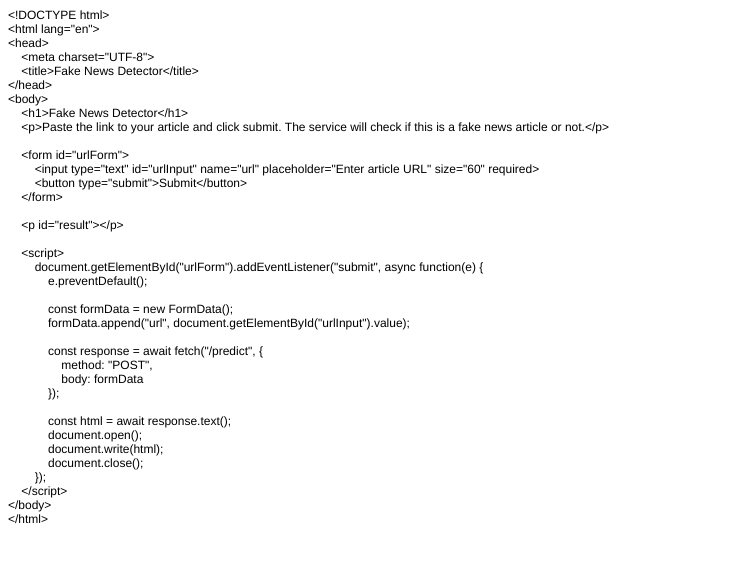
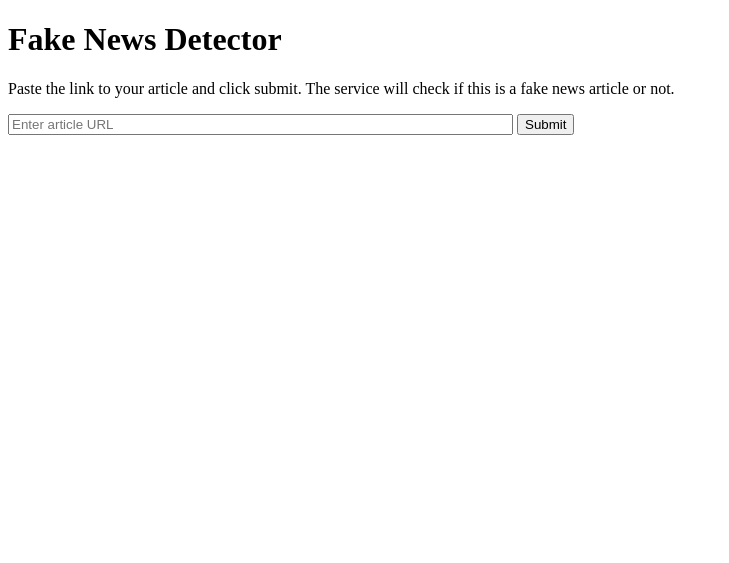
Before and after one commit to mtdonovan207/fake-news-api-final, a FastAPI app: page / in a window 1280 px wide. Shown: the top 563 px of the page, without its empty margins (0-729 px from the left). Run offline with FastAPI, Linux system fonts and the light colour scheme.

Commit message:
Update index.html

```diff
--- a/templates/index.html
+++ b/templates/index.html
@@ -1,55 +1,36 @@
-<!DOCTYPE html PUBLIC "-//W3C//DTD HTML 4.01//EN" "http://www.w3.org/TR/html4/strict.dtd">
-<html>
+<!DOCTYPE html>
+<html lang="en">
 <head>
-  <meta http-equiv="Content-Type" content="text/html; charset=utf-8">
-  <meta http-equiv="Content-Style-Type" content="text/css">
-  <title></title>
-  <meta name="Generator" content="Cocoa HTML Writer">
-  <meta name="CocoaVersion" content="2575.2">
-  <style type="text/css">
-    p.p1 {margin: 0.0px 0.0px 0.0px 0.0px; font: 12.0px Helvetica; -webkit-text-stroke: #000000}
-    p.p2 {margin: 0.0px 0.0px 0.0px 0.0px; font: 12.0px Helvetica; -webkit-text-stroke: #000000; min-height: 14.0px}
-    span.s1 {font-kerning: none}
-  </style>
+  <meta charset="UTF-8">
+  <title>Fake News Detector</title>
 </head>
 <body>
-<p class="p1"><span class="s1">&lt;!DOCTYPE html&gt;</span></p>
-<p class="p1"><span class="s1">&lt;html lang="en"&gt;</span></p>
-<p class="p1"><span class="s1">&lt;head&gt;</span></p>
-<p class="p1"><span class="s1"><span class="Apple-converted-space">    </span>&lt;meta charset="UTF-8"&gt;</span></p>
-<p class="p1"><span class="s1"><span class="Apple-converted-space">    </span>&lt;title&gt;Fake News Detector&lt;/title&gt;</span></p>
-<p class="p1"><span class="s1">&lt;/head&gt;</span></p>
-<p class="p1"><span class="s1">&lt;body&gt;</span></p>
-<p class="p1"><span class="s1"><span class="Apple-converted-space">    </span>&lt;h1&gt;Fake News Detector&lt;/h1&gt;</span></p>
-<p class="p1"><span class="s1"><span class="Apple-converted-space">    </span>&lt;p&gt;Paste the link to your article and click submit. The service will check if this is a fake news article or not.&lt;/p&gt;</span></p>
-<p class="p2"><span class="s1"></span><br></p>
-<p class="p1"><span class="s1"><span class="Apple-converted-space">    </span>&lt;form id="urlForm"&gt;</span></p>
-<p class="p1"><span class="s1"><span class="Apple-converted-space">        </span>&lt;input type="text" id="urlInput" name="url" placeholder="Enter article URL" size="60" required&gt;</span></p>
-<p class="p1"><span class="s1"><span class="Apple-converted-space">        </span>&lt;button type="submit"&gt;Submit&lt;/button&gt;</span></p>
-<p class="p1"><span class="s1"><span class="Apple-converted-space">    </span>&lt;/form&gt;</span></p>
-<p class="p2"><span class="s1"></span><br></p>
-<p class="p1"><span class="s1"><span class="Apple-converted-space">    </span>&lt;p id="result"&gt;&lt;/p&gt;</span></p>
-<p class="p2"><span class="s1"></span><br></p>
-<p class="p1"><span class="s1"><span class="Apple-converted-space">    </span>&lt;script&gt;</span></p>
-<p class="p1"><span class="s1"><span class="Apple-converted-space">        </span>document.getElementById("urlForm").addEventListener("submit", async function(e) {</span></p>
-<p class="p1"><span class="s1"><span class="Apple-converted-space">            </span>e.preventDefault();</span></p>
-<p class="p2"><span class="s1"></span><br></p>
-<p class="p1"><span class="s1"><span class="Apple-converted-space">            </span>const formData = new FormData();</span></p>
-<p class="p1"><span class="s1"><span class="Apple-converted-space">            </span>formData.append("url", document.getElementById("urlInput").value);</span></p>
-<p class="p2"><span class="s1"></span><br></p>
-<p class="p1"><span class="s1"><span class="Apple-converted-space">            </span>const response = await fetch("/predict", {</span></p>
-<p class="p1"><span class="s1"><span class="Apple-converted-space">                </span>method: "POST",</span></p>
-<p class="p1"><span class="s1"><span class="Apple-converted-space">                </span>body: formData</span></p>
-<p class="p1"><span class="s1"><span class="Apple-converted-space">            </span>});</span></p>
-<p class="p2"><span class="s1"></span><br></p>
-<p class="p1"><span class="s1"><span class="Apple-converted-space">            </span>const html = await response.text();</span></p>
-<p class="p1"><span class="s1"><span class="Apple-converted-space">            </span>document.open();</span></p>
-<p class="p1"><span class="s1"><span class="Apple-converted-space">            </span>document.write(html);</span></p>
-<p class="p1"><span class="s1"><span class="Apple-converted-space">            </span>document.close();</span></p>
-<p class="p1"><span class="s1"><span class="Apple-converted-space">        </span>});</span></p>
-<p class="p1"><span class="s1"><span class="Apple-converted-space">    </span>&lt;/script&gt;</span></p>
-<p class="p1"><span class="s1">&lt;/body&gt;</span></p>
-<p class="p1"><span class="s1">&lt;/html&gt;</span></p>
-<p class="p2"><span class="s1"></span><br></p>
+  <h1>Fake News Detector</h1>
+  <p>Paste the link to your article and click submit. The service will check if this is a fake news article or not.</p>
+
+  <form id="urlForm">
+    <input type="text" id="urlInput" name="url" placeholder="Enter article URL" size="60" required>
+    <button type="submit">Submit</button>
+  </form>
+
+  <p id="result"></p>
+
+  <script>
+    document.getElementById("urlForm").addEventListener("submit", async function(e) {
+      e.preventDefault();
+      const formData = new FormData();
+      formData.append("url", document.getElementById("urlInput").value);
+
+      const response = await fetch("/predict", {
+        method: "POST",
+        body: formData
+      });
+
+      const html = await response.text();
+      document.open();
+      document.write(html);
+      document.close();
+    });
+  </script>
 </body>
 </html>
```
